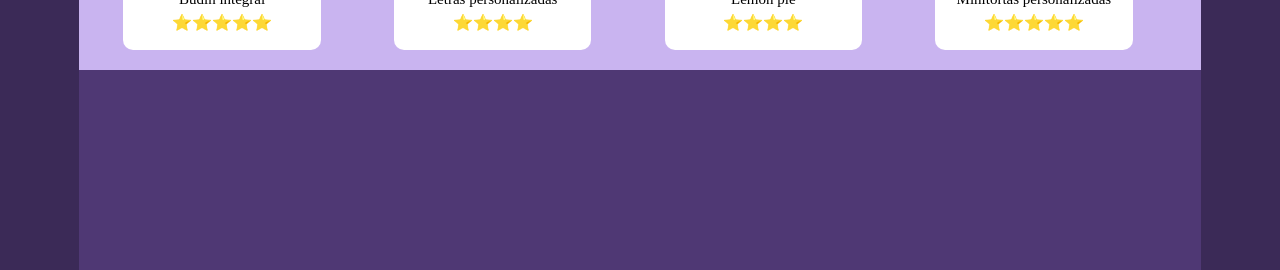
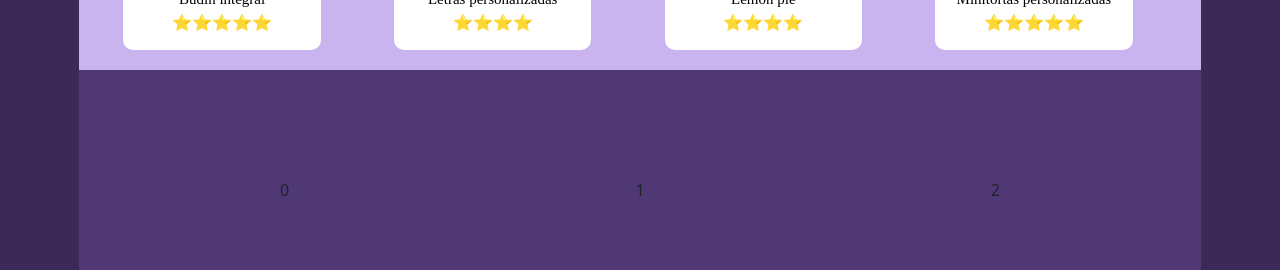
Before and after one commit to facundobrunetti99/WebAnalu, a React (Vite) app: page / in a window 1280 px wide. Shown: the part 1062-1332 px from the top of the page. Built offline with nearby package versions, Linux system fonts and the light colour scheme; a web font is replaced by a local one.

Commit message:
added fucntion footer div

```diff
--- a/src/component/footer/Footer.css
+++ b/src/component/footer/Footer.css
@@ -3,4 +3,14 @@
   height: 200px;
   background-color: #4f3874;
   padding-top: 40px;
+  display: flex;
+
 }
+.conteiner-items-footer{
+  width: 95%;
+  margin: 0 !important;
+  margin: auto !important;
+  text-align: center;
+  justify-content: center !important;
+  align-items: center;
+}
--- a/src/component/footer/Footer.jsx
+++ b/src/component/footer/Footer.jsx
@@ -1,9 +1,26 @@
 import React from 'react'
 import "../footer/Footer.css"
+
+
+
 const Footer = () => {
+
+  const functionDiv = () => {
+    const elements = [];
+    for (let i = 0; i < 3; i++) {
+      elements.push(
+        <div key={i} className="col">
+          {i}
+        </div>
+      );
+    }
+    return elements;
+  };
   return (
-    <footer className='footer-container'>
-
+    <footer className='footer-container coteiner'>
+        <div className="conteiner conteiner-items-footer row">
+         {functionDiv()}
+        </div>
     </footer>
   )
 }
```
Also changed, not shown: 2 other files (tests, documents, lock files or other folders).
